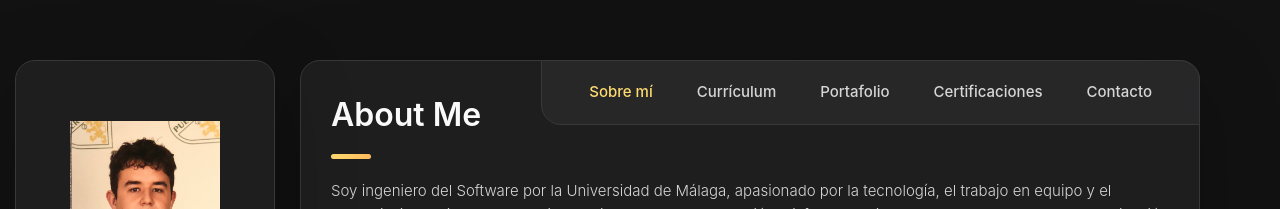
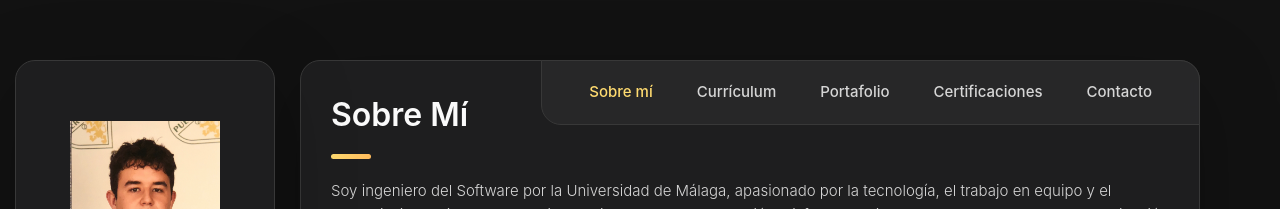
Before and after one commit to javiertorrecilla/personalPortfolio, a React (Vite) app: page / in a window 1280 px wide. Shown: the top 209 px of the page. Built offline with nearby package versions, Linux system fonts and the light colour scheme.

Commit message:
Update About.jsx

```diff
--- a/src/components/About.jsx
+++ b/src/components/About.jsx
@@ -4,7 +4,7 @@ export default function About() {
   return (
     <article className="about active" data-page="about">
       <header>
-        <h2 className="h2 article-title">About me</h2>
+        <h2 className="h2 article-title">Sobre mí</h2>
       </header>
 
       <section className="about-text">
```
